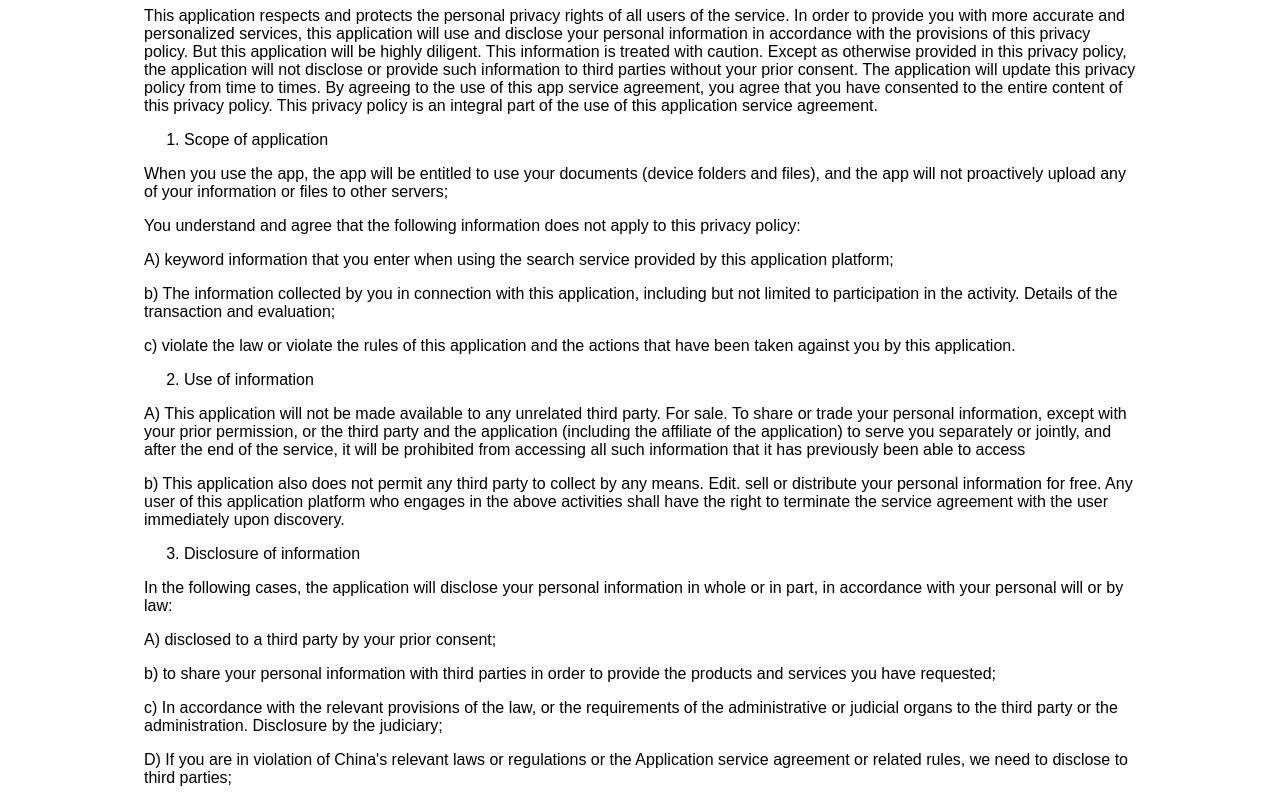
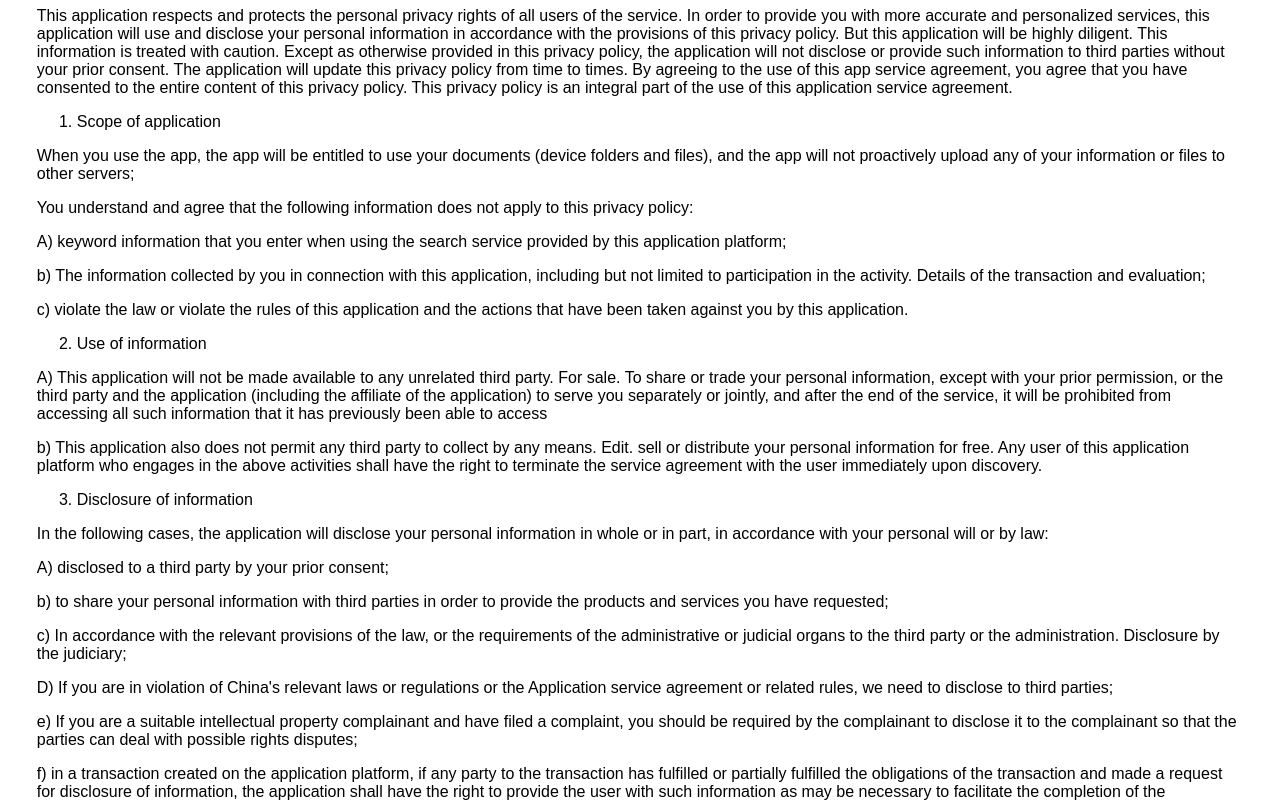
Before and after one commit to fountain66/fountain66.github.io, a plain HTML site: page pp.html in a window 1280 px wide. Shown: the part 73-873 px from the top of the page. Drawn offline with nearby package versions, Linux system fonts and the light colour scheme.

Commit message:
Update pp.html

```diff
--- a/pp.html
+++ b/pp.html
@@ -7,10 +7,10 @@
     <style>
         body {
             font-family: Arial, sans-serif;
-            margin: 20px;
+            margin: 5px;
         }
         #markdown-content {
-            width: 80%;
+            width: 95%;
             margin: 0 auto;
         }
     </style>
```
